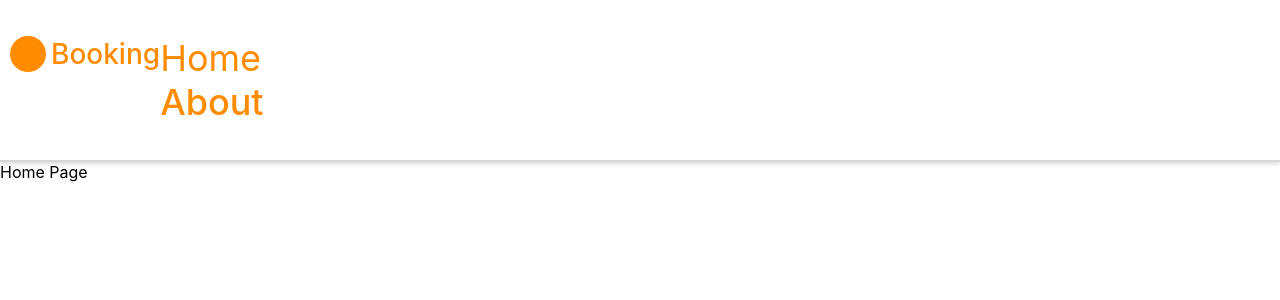
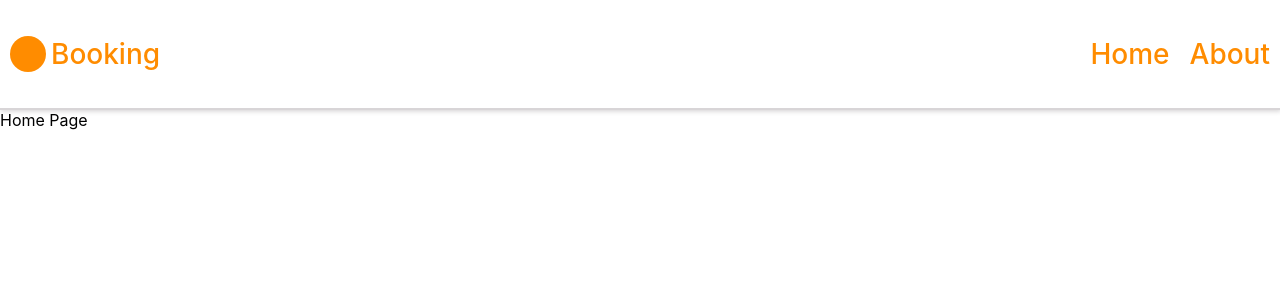
Before and after one commit to LesiaBelinska/booking, a React (Create React App) app in the folder booking-app/: page /home in a window 1280 px wide. Shown: the top 300 px of the page. Built offline with nearby package versions, Linux system fonts and the light colour scheme; the HTML template or start-up script is replaced by a standard one.

Commit message:
Update Navigation.module.css

```diff
--- a/booking-app/src/components/Navigation/Navigation.module.css
+++ b/booking-app/src/components/Navigation/Navigation.module.css
@@ -1,18 +1,26 @@
 .list {
-    display: flex;
+  display: flex;
+  justify-content: space-between;
+  width: 100%;
+}
+
+.navigationWrapper {
+  display: flex;
+  align-items: center;
 }
 
 .link {
-    font-size: 36px;
-    font-weight: 500;
-    color: #ff8c00;
+  font-size: 28px;
+  font-weight: 500;
+  color: #ff8c00;
 }
 
 .activeLink {
-    font-size: 36px;
-    color: #ff8c00;
+  font-size: 28px;
+  font-weight: 500;
+  color: #ff8c00;
 }
 
 .item:not(:last-child) {
-    margin-right: 20px;
+  margin-right: 20px;
 }
```
